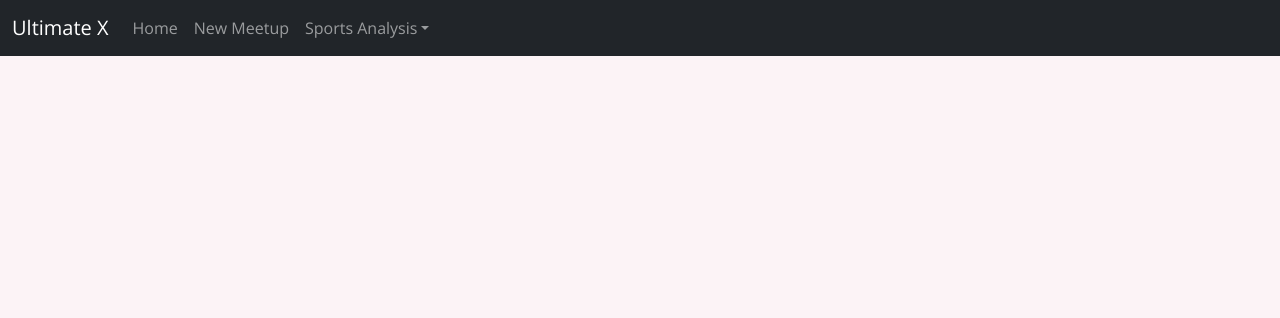
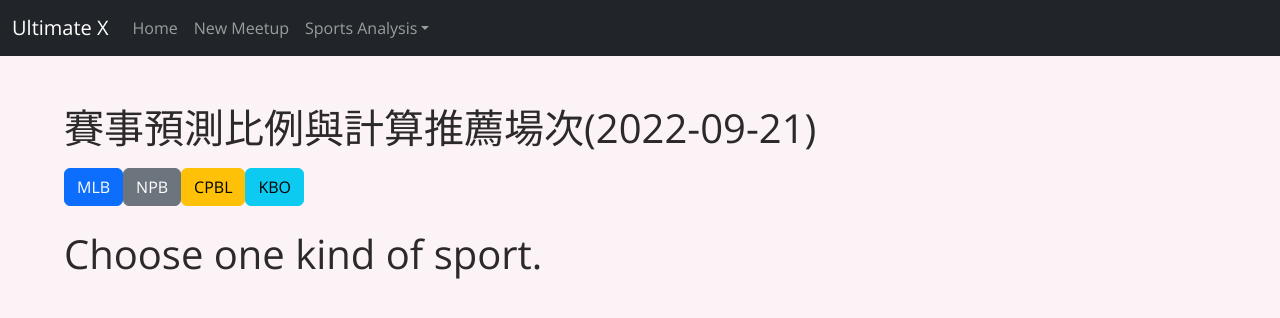
Before and after one commit to UlitimateJokerX/ulitimate_x, a React (Create React App) app: page /sport-prediction in a window 1280 px wide. Shown: the top 318 px of the page. Built offline with nearby package versions, Linux system fonts and the light colour scheme.

Commit message:
[Feature]Add loading spinner
date 20220922

```diff
--- a/src/App.js
+++ b/src/App.js
@@ -3,7 +3,7 @@ import { Routes, Route } from 'react-router-dom'
 // Pages
 import HomePage from './pages/Home'
 import NewMeetupPage from './pages/NewMeetup'
-import PlaysportPrediction from './pages/PlaysportPrediction'
+import SportPrediction from './pages/SportPrediction'
 
 // Components
 import Layout from './components/layouts/Layout'
@@ -14,7 +14,7 @@ function App () {
       <Routes>
         <Route path="/" exact element={<HomePage />} />
         <Route path="/new-meetup" element={<NewMeetupPage />} />
-        <Route path="/playsport-prediction" element={<PlaysportPrediction />} />
+        <Route path="/sport-prediction" element={<SportPrediction />} />
       </Routes>
     </Layout>
   )
--- a/src/components/layouts/MenuItems.js
+++ b/src/components/layouts/MenuItems.js
@@ -12,13 +12,9 @@ export const menuItems = [
     url: '/sports-analysis',
     submenu: [
       {
-        title: '玩運彩預測比例',
-        url: 'playsport-prediction',
-      },
-      {
-        title: '運彩小偉',
-        url: 'small-wei',
-      },
+        title: '賽事預測比例',
+        url: 'sport-prediction',
+      }
     ],
   }
 ];
--- a/src/pages/PlaysportPrediction.js
+++ b/src/pages/SportPrediction.js
@@ -1,13 +1,16 @@
 import { useState } from 'react'
 import { Button, ButtonToolbar, Form } from 'react-bootstrap'
 import Table from 'react-bootstrap/Table';
+import Spinner from 'react-bootstrap/Spinner'
 import moment from 'moment'
 import $ from 'jquery'
 import * as qs from 'qs'
 
 // 取得預測比例
-function handleSelect (e, updateSelectedFunc, updateDataFunc, updateRecommendListFunc) {
+function handleSelect (e, updateSelectedFunc, updateDataFunc, updateRecommendListFunc, setLoadingFunc) {
   const sport = e.target.value
+
+  setLoadingFunc(true)
 
   fetch(`/api/sport_analysis/playsport_prediction?sport=${sport}`)
     .then(r => r.json())
@@ -15,17 +18,22 @@ function handleSelect (e, updateSelectedFunc, updateDataFunc, updateRecommendLis
       updateSelectedFunc(sport)
       updateDataFunc(d.ret)
 
+      setLoadingFunc(false)
+
       // 切換球種需清空checkbox與推薦清單
       updateRecommendListFunc([])
       $("input[type=checkbox]:checked").prop('checked', false)
     })
     .catch(e => {
       alert(`Call omnipotent system error: ${e.message}`)
+      setLoadingFunc(false)
     })
 }
 
 // 計算推薦清單
-function handleCalculate (e, selectedSport, updateRecommendList) {
+function handleCalculate (e, selectedSport, updateRecommendListFunc, setLoadingFunc) {
+  setLoadingFunc(true)
+
   const checked = $("input[type=checkbox]:checked")
   const matchArray = []
 
@@ -56,10 +64,12 @@ function handleCalculate (e, selectedSport, updateRecommendList) {
         }
       })
 
-      updateRecommendList(recommendList)
+      updateRecommendListFunc(recommendList)
+      setLoadingFunc(false)
     })
     .catch(e => {
       alert(`Call omnipotent system error: ${e.message}`)
+      setLoadingFunc(false)
     })
 }
 
@@ -135,7 +145,7 @@ function ShowData (props) {
         </tbody>
       </Table>
       <center>
-        <Button variant='danger' onClick={e => {handleCalculate(e, selectedSport, props.updateRecommendList)}}>Ｃalculate</Button>
+        <Button variant='danger' onClick={e => {handleCalculate(e, selectedSport, props.updateRecommendList, props.setLoading)}}>Ｃalculate</Button>
       </center>
     </div>
   )
@@ -164,17 +174,20 @@ function ShowRecommends (props) {
 /**
  * 主頁面：賽事預測
  */
-function PlaysportPrediction () {
+function SportPrediction () {
   const [selected, updateSelected] = useState('')
   const [data, updateData] = useState([])
   const [recommendList, updateRecommendList] = useState([])
+  const [isLoading, setLoading] = useState(false)
 
   return (
     <div>
       <Form>
         <Form.Group className='mb-3'>
           <Form.Text className='text-muted'>
-            <h1>{moment().format('YYYY-MM-DD')}</h1>
+            <h1>
+              賽事預測比例與計算推薦場次({moment().format('YYYY-MM-DD')})
+            </h1>
           </Form.Text>
         </Form.Group>
       </Form>
@@ -182,7 +195,7 @@ function PlaysportPrediction () {
         <Button
           className='mr-2'
           variant='primary'
-          onClick={e => handleSelect(e, updateSelected, updateData, updateRecommendList)}
+          onClick={e => handleSelect(e, updateSelected, updateData, updateRecommendList, setLoading)}
           value='MLB'
         >
           MLB
@@ -190,7 +203,7 @@ function PlaysportPrediction () {
         <Button
           className='mr-2'
           variant='secondary'
-          onClick={e => handleSelect(e, updateSelected, updateData, updateRecommendList)}
+          onClick={e => handleSelect(e, updateSelected, updateData, updateRecommendList, setLoading)}
           value='NPB'
         >
           NPB
@@ -198,7 +211,7 @@ function PlaysportPrediction () {
         <Button
           className='mr-2'
           variant='warning'
-          onClick={e => handleSelect(e, updateSelected, updateData, updateRecommendList)}
+          onClick={e => handleSelect(e, updateSelected, updateData, updateRecommendList, setLoading)}
           value='CPBL'
         >
           CPBL
@@ -206,17 +219,18 @@ function PlaysportPrediction () {
         <Button
           className='mr-2'
           variant='info'
-          onClick={e => handleSelect(e, updateSelected, updateData, updateRecommendList)}
+          onClick={e => handleSelect(e, updateSelected, updateData, updateRecommendList, setLoading)}
           value='KBO'
         >
           KBO
         </Button>
+        {!isLoading ? <></> : <Spinner as='span' variant='info' animation='border' role='status' aria-hidden='true' />}
       </ButtonToolbar>
       <br />
-      <ShowData data={data} selected={selected} updateRecommendList={updateRecommendList} />
+      <ShowData data={data} selected={selected} updateRecommendList={updateRecommendList} setLoading={setLoading} />
       <ShowRecommends data={recommendList} />
     </div>
   )
 }
 
-export default PlaysportPrediction
+export default SportPrediction
```
